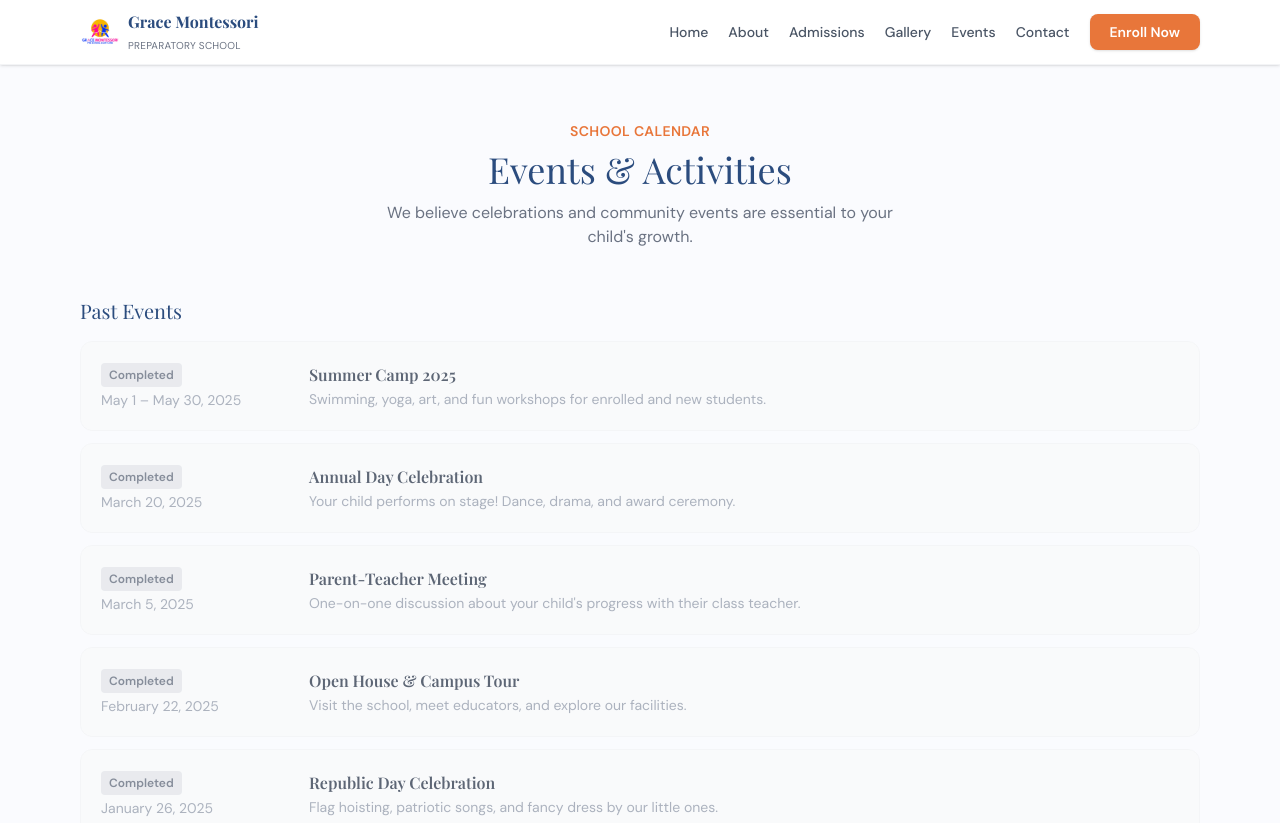
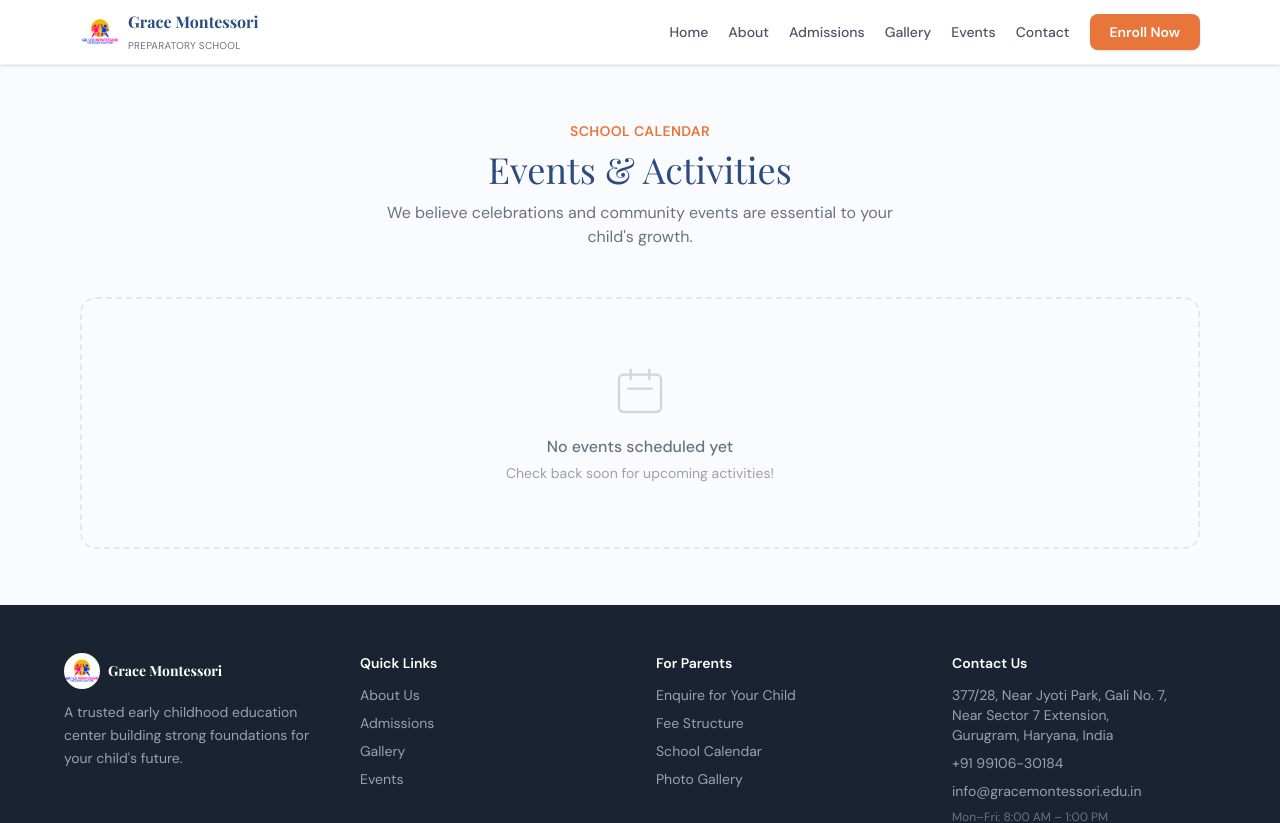
Before and after one commit to management-systems/Rising_Star_Preparatory_School, a Next.js app: page /events in a window 1280 px wide. Shown: the top 823 px of the page. Built offline with nearby package versions, Linux system fonts and the light colour scheme.

Commit message:
Events: persist to localStorage, auto-detect upcoming/completed by date, sync admin and public

```diff
--- a/app/admin/events/page.tsx
+++ b/app/admin/events/page.tsx
@@ -1,5 +1,5 @@
 'use client';
-import React, { useState } from 'react';
+import React, { useState, useEffect } from 'react';
 import Link from 'next/link';
 
 interface Event {
@@ -17,20 +17,31 @@ export default function AdminEvents() {
   const [showForm, setShowForm] = useState(false);
   const [form, setForm] = useState({ title: '', date: '', time: '', venue: '', description: '' });
 
+  useEffect(() => {
+    const stored = localStorage.getItem('school_events');
+    if (stored) setEvents(JSON.parse(stored));
+  }, []);
+
+  const saveEvents = (updated: Event[]) => {
+    setEvents(updated);
+    localStorage.setItem('school_events', JSON.stringify(updated));
+  };
+
   const handleAdd = (e: React.FormEvent) => {
     e.preventDefault();
-    const newEvent: Event = { id: Date.now().toString(), ...form, status: 'Upcoming' };
-    setEvents([newEvent, ...events]);
+    const status = new Date(form.date) >= new Date() ? 'Upcoming' : 'Completed';
+    const newEvent: Event = { id: Date.now().toString(), ...form, status };
+    saveEvents([newEvent, ...events]);
     setForm({ title: '', date: '', time: '', venue: '', description: '' });
     setShowForm(false);
   };
 
   const toggleStatus = (id: string) => {
-    setEvents(events.map(ev => ev.id === id ? { ...ev, status: ev.status === 'Upcoming' ? 'Completed' : 'Upcoming' } : ev));
+    saveEvents(events.map(ev => ev.id === id ? { ...ev, status: ev.status === 'Upcoming' ? 'Completed' : 'Upcoming' } : ev));
   };
 
   const handleDelete = (id: string) => {
-    if (confirm('Delete this event?')) setEvents(events.filter(ev => ev.id !== id));
+    if (confirm('Delete this event?')) saveEvents(events.filter(ev => ev.id !== id));
   };
 
   return (
--- a/app/events/page.tsx
+++ b/app/events/page.tsx
@@ -1,25 +1,40 @@
 'use client';
-import React from 'react';
+import React, { useState, useEffect } from 'react';
 import Navbar from "@/components/layout/Navbar";
 import Footer from "@/components/layout/Footer";
 
-const events = [
-  { title: 'Summer Camp 2025', date: '2025-05-30', displayDate: 'May 1 – May 30, 2025', desc: 'Swimming, yoga, art, and fun workshops for enrolled and new students.' },
-  { title: 'Annual Day Celebration', date: '2025-03-20', displayDate: 'March 20, 2025', desc: 'Your child performs on stage! Dance, drama, and award ceremony.' },
-  { title: 'Parent-Teacher Meeting', date: '2025-03-05', displayDate: 'March 5, 2025', desc: 'One-on-one discussion about your child\'s progress with their class teacher.' },
-  { title: 'Open House & Campus Tour', date: '2025-02-22', displayDate: 'February 22, 2025', desc: 'Visit the school, meet educators, and explore our facilities.' },
-  { title: 'Republic Day Celebration', date: '2025-01-26', displayDate: 'January 26, 2025', desc: 'Flag hoisting, patriotic songs, and fancy dress by our little ones.' },
-  { title: 'Christmas & New Year Party', date: '2024-12-22', displayDate: 'December 22, 2024', desc: 'Holiday fun with Santa, gifts, cake, and class activities.' },
-];
-
-function getStatus(dateStr: string): 'Upcoming' | 'Completed' {
-  return new Date(dateStr) >= new Date() ? 'Upcoming' : 'Completed';
+interface Event {
+  id: string;
+  title: string;
+  date: string;
+  time: string;
+  venue: string;
+  description: string;
+  status: string;
 }
 
 export default function Events() {
-  const eventsWithStatus = events.map(e => ({ ...e, status: getStatus(e.date) }));
-  const upcoming = eventsWithStatus.filter(e => e.status === 'Upcoming');
-  const past = eventsWithStatus.filter(e => e.status === 'Completed');
+  const [events, setEvents] = useState<Event[]>([]);
+
+  useEffect(() => {
+    const stored = localStorage.getItem('school_events');
+    if (stored) {
+      const parsed: Event[] = JSON.parse(stored);
+      // Auto-update status based on date
+      const updated = parsed.map(ev => ({
+        ...ev,
+        status: new Date(ev.date) >= new Date() ? 'Upcoming' : 'Completed'
+      }));
+      setEvents(updated);
+    }
+  }, []);
+
+  const upcoming = events.filter(e => e.status === 'Upcoming');
+  const past = events.filter(e => e.status === 'Completed');
+
+  const formatDate = (dateStr: string) => {
+    return new Date(dateStr).toLocaleDateString('en-IN', { day: 'numeric', month: 'long', year: 'numeric' });
+  };
 
   return (
     <>
@@ -29,19 +44,28 @@ export default function Events() {
         <h1 className="text-4xl font-serif text-[#2B4C7E] text-center mb-3">Events & Activities</h1>
         <p className="text-center text-gray-500 mb-12 max-w-lg mx-auto">We believe celebrations and community events are essential to your child&apos;s growth.</p>
 
+        {events.length === 0 ? (
+          <div className="text-center py-16 border-2 border-dashed border-gray-200 rounded-2xl">
+            <svg className="w-14 h-14 text-gray-300 mx-auto mb-4" fill="none" viewBox="0 0 24 24" stroke="currentColor"><path strokeLinecap="round" strokeLinejoin="round" strokeWidth={1} d="M8 7V3m8 4V3m-9 8h10M5 21h14a2 2 0 002-2V7a2 2 0 00-2-2H5a2 2 0 00-2 2v12a2 2 0 002 2z" /></svg>
+            <p className="text-gray-500 font-medium">No events scheduled yet</p>
+            <p className="text-sm text-gray-400 mt-1">Check back soon for upcoming activities!</p>
+          </div>
+        ) : (
+          <>
             {upcoming.length > 0 && (
               <>
                 <h2 className="text-xl font-serif text-[#2B4C7E] mb-4">Upcoming Events</h2>
                 <div className="space-y-3 mb-12">
                   {upcoming.map((e) => (
-                <div key={e.title} className="bg-white border border-gray-100 rounded-xl p-5 flex flex-col sm:flex-row sm:items-center gap-4 hover:shadow-sm transition-shadow">
+                    <div key={e.id} className="bg-white border border-gray-100 rounded-xl p-5 flex flex-col sm:flex-row sm:items-center gap-4 hover:shadow-sm transition-shadow">
                       <div className="sm:w-48 shrink-0">
                         <span className="text-xs font-semibold px-2 py-1 rounded bg-[#4CAF82]/10 text-[#4CAF82]">Upcoming</span>
-                    <p className="text-sm text-gray-500 mt-1">{e.displayDate}</p>
+                        <p className="text-sm text-gray-500 mt-1">{formatDate(e.date)}{e.time && ` · ${e.time}`}</p>
                       </div>
                       <div>
                         <h3 className="font-semibold text-gray-800">{e.title}</h3>
-                    <p className="text-sm text-gray-500 mt-0.5">{e.desc}</p>
+                        {e.venue && <p className="text-sm text-gray-500 mt-0.5">Venue: {e.venue}</p>}
+                        {e.description && <p className="text-sm text-gray-400 mt-0.5">{e.description}</p>}
                       </div>
                     </div>
                   ))}
@@ -54,18 +78,21 @@ export default function Events() {
                 <h2 className="text-xl font-serif text-[#2B4C7E] mb-4">Past Events</h2>
                 <div className="space-y-3">
                   {past.map((e) => (
-                <div key={e.title} className="bg-gray-50 border border-gray-100 rounded-xl p-5 flex flex-col sm:flex-row sm:items-center gap-4 opacity-80">
+                    <div key={e.id} className="bg-gray-50 border border-gray-100 rounded-xl p-5 flex flex-col sm:flex-row sm:items-center gap-4 opacity-80">
                       <div className="sm:w-48 shrink-0">
                         <span className="text-xs font-semibold px-2 py-1 rounded bg-gray-200 text-gray-500">Completed</span>
-                    <p className="text-sm text-gray-400 mt-1">{e.displayDate}</p>
+                        <p className="text-sm text-gray-400 mt-1">{formatDate(e.date)}{e.time && ` · ${e.time}`}</p>
                       </div>
                       <div>
                         <h3 className="font-semibold text-gray-700">{e.title}</h3>
-                    <p className="text-sm text-gray-400 mt-0.5">{e.desc}</p>
+                        {e.venue && <p className="text-sm text-gray-400 mt-0.5">Venue: {e.venue}</p>}
+                        {e.description && <p className="text-sm text-gray-400 mt-0.5">{e.description}</p>}
                       </div>
                     </div>
                   ))}
                 </div>
+              </>
+            )}
           </>
         )}
       </main>
```
Lines whose indentation alone changed are shown as unchanged.
